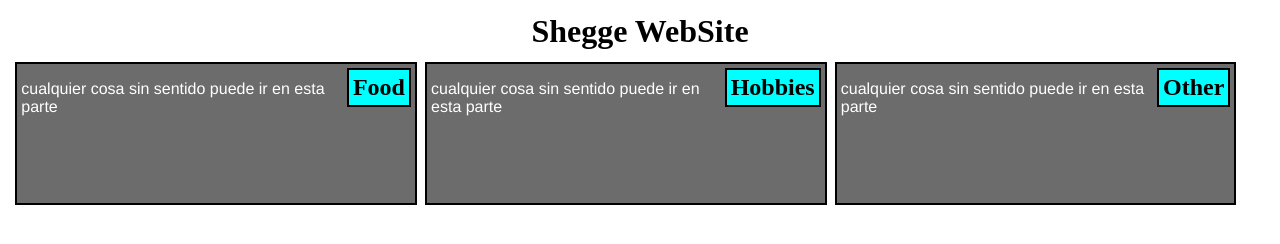
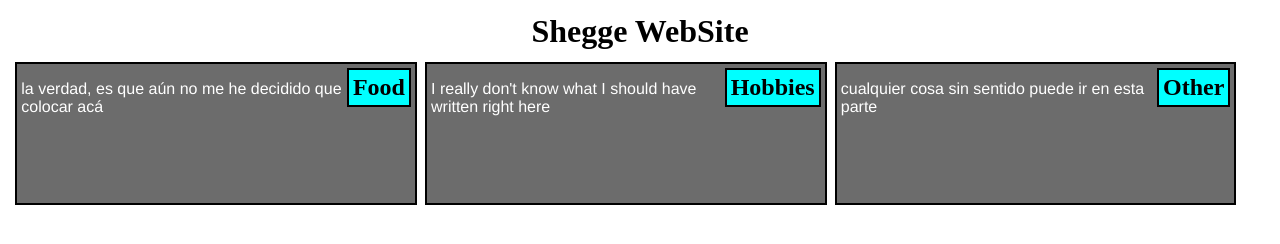
Before and after one commit to Shegge0826/module2-solution, a plain HTML site: page index.html in a window 1280 px wide. Drawn offline with Linux system fonts and the light colour scheme.

Commit message:
esta lo suficientemente bueno para entregar la tarea. Se puede mejorar.

```diff
--- a/index.html
+++ b/index.html
@@ -15,13 +15,13 @@
       <section class="col-lg-4 col-md-6 col-sm-12">
         <div>
           <h2 id="Food">Food</h2>
-          <p>cualquier cosa sin sentido puede ir en esta parte</p>
+          <p>la verdad, es que aún no me he decidido que colocar acá</p>
         </div>
       </section>
       <section class="col-lg-4 col-md-6 col-sm-12">
         <div>
           <h2 id="Hobbies">Hobbies</h2>
-          <p>cualquier cosa sin sentido puede ir en esta parte</p>
+          <p>I really don't know what I should have written right here</p>
         </div>
       </section>
       <section class="col-lg-4 col-md-12 col-sm-12">
```
